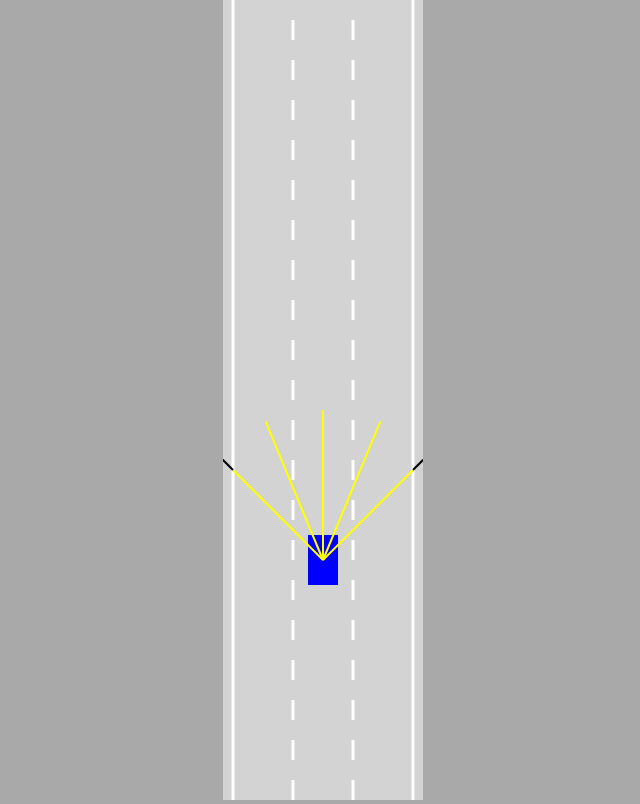
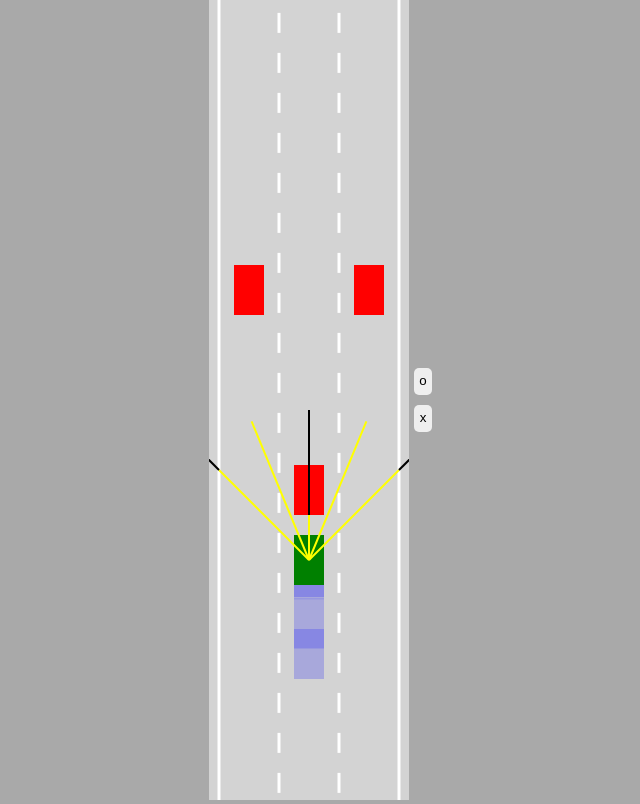
Before and after one commit to AleafNurr/Car-app, a website built with Vite: page index.html in a window 1280 px wide. Shown: the whole page, without its empty margins (317-957 px from the left). Built offline with nearby package versions, Linux system fonts and the light colour scheme.

Commit message:
Added Save and Delete Buttons

```diff
--- a/car.js
+++ b/car.js
@@ -126,7 +126,7 @@ class Car{
         this.y-=Math.cos(this.angle)*this.speed;
     }
 
-    draw(ctx, colour){
+    draw(ctx, colour, drawSensors = false){
         if(this.polygon){
             if(this.damaged){
                 ctx.fillStyle = 'gray';
@@ -140,7 +140,7 @@ class Car{
             }
             ctx.fill();
 
-            if(this.sensors){
+            if(this.sensors && drawSensors){
                 this.sensors.draw(ctx);
             }
         }
--- a/index.html
+++ b/index.html
@@ -5,6 +5,10 @@
 </head>
 <body>
     <canvas id="canvas"></canvas> <!-- canvas for drawing -->
+    <div id="verticalButtons">
+        <button onclick="save()">o</button>
+        <button onclick="discard()">x</button>
+    </div>
     <script src="utils.js"></script>
     <script src="network.js"></script>
     <script src="sensor.js"></script>
--- a/main.js
+++ b/main.js
@@ -5,27 +5,65 @@ canvas.width = 200;
 const ctx = canvas.getContext('2d'); // get 2d context
 
 const road = new Road(canvas.width/2, canvas.width*0.9);
-const car = new Car(road.getLaneCenter(1), 100, 30, 50, "AI", 4);
+const N = 100;
+const cars = generateCars(N);
+let bestCar = cars[0]; // best will change, therefore we us let
+if(localStorage.getItem('bestBrain')){
+    bestCar.brain = JSON.parse(localStorage.getItem('bestBrain')); // use parse since localStorage only stores strings
+}
 const traffic = [
-    new Car(road.getLaneCenter(1), -100, 30, 50, "DUMMY")
+    new Car(road.getLaneCenter(1), -100, 30, 50, "DUMMY"),
+    new Car(road.getLaneCenter(0), -300, 30, 50, "DUMMY"),
+    new Car(road.getLaneCenter(2), -300, 30, 50, "DUMMY")
 ];
+
+function generateCars(N){
+    const cars = [];
+    for(let i = 1; i < N; i++){
+        cars.push(new Car(road.getLaneCenter(1), 100, 30, 50, "AI", 4));
+    }
+    return cars;
+}
+
+function save(){
+    localStorage.setItem('bestBrain', JSON.stringify(bestCar.brain));
+}
+
+function discard(){
+    localStorage.removeItem('bestBrain');
+}
+
 animate();
 
 function animate(){
     for(let i = 0; i < traffic.length; i++){
         traffic[i].update(road.borders, []);
     }
-    car.update(road.borders, traffic);
+    for(let i = 0; i < cars.length; i++){
+        cars[i].update(road.borders, traffic);
+    }
+    // find the car with the lowest (best) y value
+    bestCar = cars.find(
+        c=>c.y==Math.min(
+            ...cars.map(c=>c.y)) // use spread since .min() only takes numbers
+    )
+
     canvas.height = window.innerHeight; // reset the canvas height for every frame
 
     ctx.save();
-    ctx.translate(0, -car.y+canvas.height*0.7);
+    ctx.translate(0, -bestCar.y+canvas.height*0.7);
 
     road.draw(ctx);
+
     for(let i = 0; i < traffic.length; i++){
         traffic[i].draw(ctx, 'red');
     }
-    car.draw(ctx, 'blue');
+    ctx.globalAlpha = 0.2;
+    for(let i = 0; i < cars.length; i++){
+        cars[i].draw(ctx, 'blue');
+    }
+    ctx.globalAlpha = 1;
+    bestCar.draw(ctx, 'green', true);
 
     ctx.restore();
     requestAnimationFrame(animate); // calls animate() as fast as possible (60fps)
--- a/style.css
+++ b/style.css
@@ -4,7 +4,26 @@ body{
     background: darkgray;
     overflow: hidden; /* Remove scroll on whole page */
     text-align: center; /* Center canvas */
+    display: flex;
+    justify-content: center;
+    align-items: center;
 }
+#verticalButtons{
+    display: flex;
+    flex-direction: column;
+}
+
+button{
+    border: none;
+    border-radius: 5px;
+    padding: 5px 5px 7px 5px;
+    margin: 5px;
+    cursor: pointer;
+}
+button:hover{
+    background: blue;
+}
+
 /* Canvas style */
 #canvas{
     background: lightgray;
```
